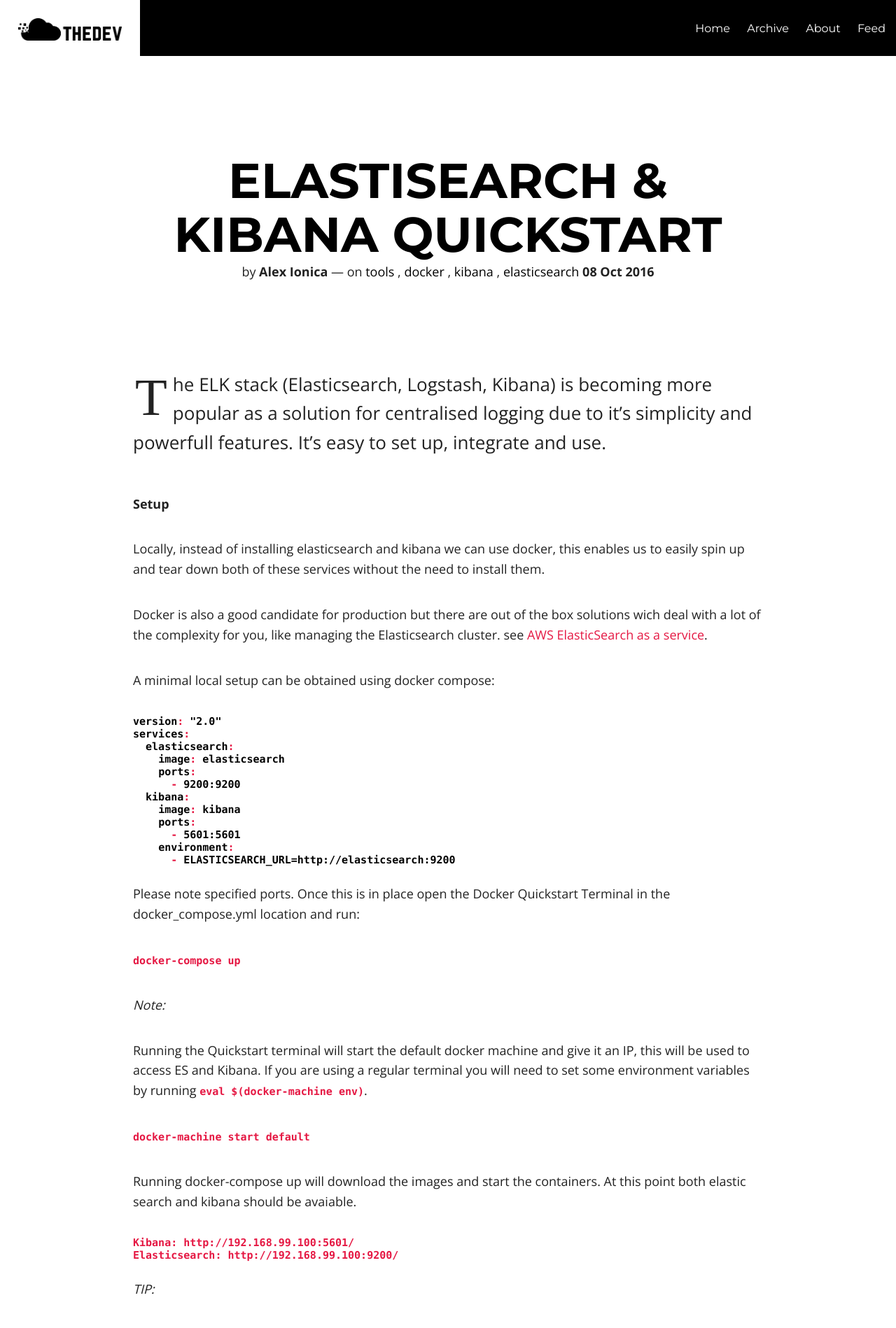
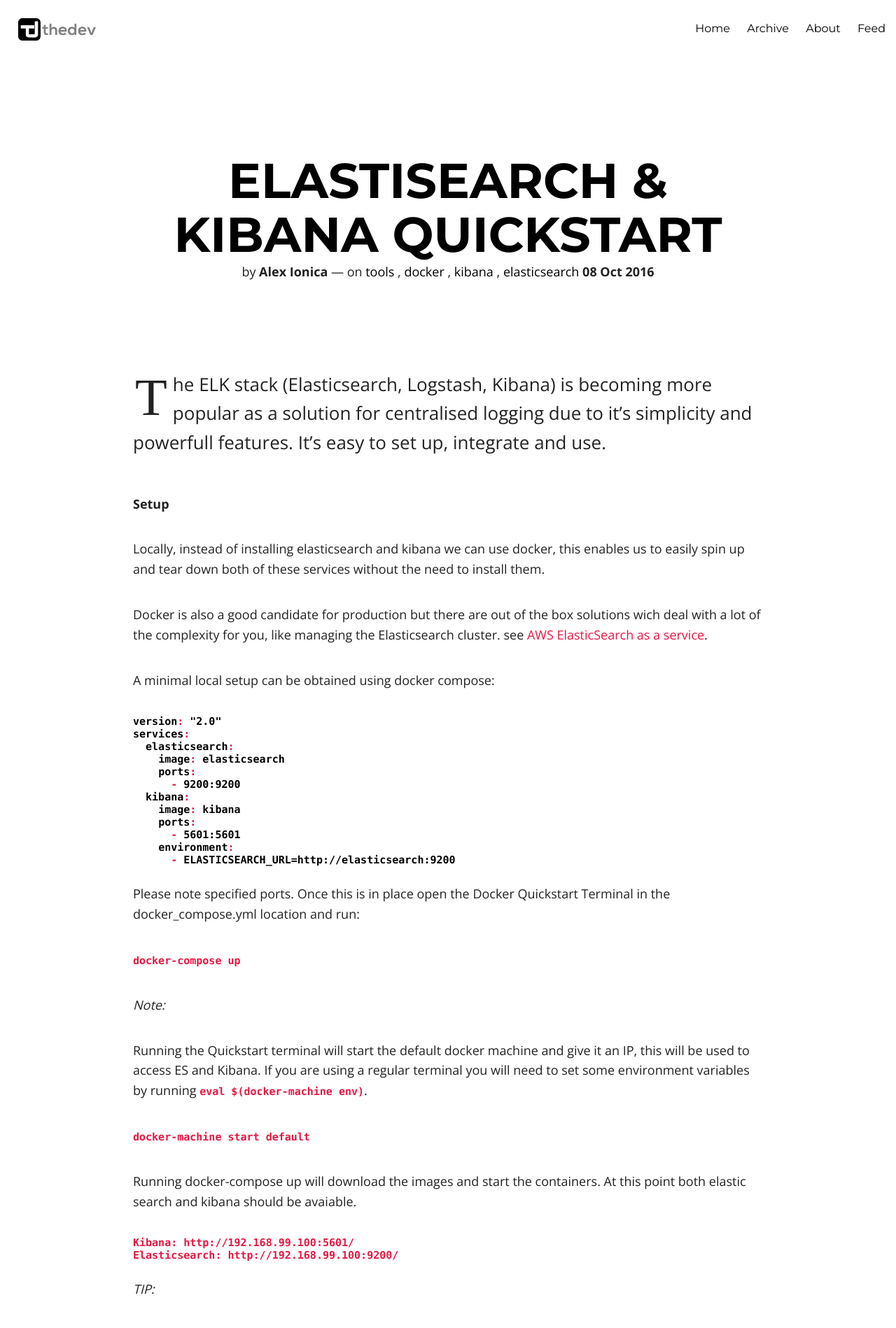
Before and after one commit to thedev/hipster-jekyll-blog, a Jekyll site: the page built from _posts/2016-10-08--net-elastisearch-kibana-quickstart.md, in a window 1280 px wide. Shown: the top 1898 px of the page at 70% size. Built offline with Jekyll 4.4.1, drawn with Linux system fonts in a browser that asks for light colours; nearby versions of some CDN libraries; comment, search, counter and statistics services are not loaded.

Commit message:
tweak theme & logo

```diff
--- a/_posts/2016-10-08--net-elastisearch-kibana-quickstart.md
+++ b/_posts/2016-10-08--net-elastisearch-kibana-quickstart.md
@@ -20,7 +20,7 @@
 
 A minimal local setup can be obtained using docker compose:
 
-{% highlight yml %}
+{% highlight yaml %}
 
 version: "2.0"
 services:
--- a/assets/css/post.css
+++ b/assets/css/post.css
@@ -39,14 +39,14 @@
   /* -------------------------- */
   /* Delays */ }
   .post-template .notepad-blog-menu .notepad-mobile-menu a {
-    color: white; }
+    color: black; }
     .post-template .notepad-blog-menu .notepad-mobile-menu a:hover {
-      color: white; }
+      color: black; }
   @media only screen and (min-width: 40.063em) {
     .post-template .notepad-blog-menu ul li a {
-      color: white; }
+      color: black; }
       .post-template .notepad-blog-menu ul li a:hover {
-        border-bottom: 0.1875rem solid white; } }
+        border-bottom: 0.1875rem solid black; } }
   .post-template .notepad-post-header {
     position: relative;
     margin: 0 auto;
@@ -55,8 +55,8 @@
     .post-template .notepad-post-header .notepad-post-menu-header {
       width: 100%;
       height: 5rem;
-      background-color: black;
-      color: white;
+      background-color: white;
+      color: black;
       position: absolute;
       top: 0;
       left: 0;
@@ -374,8 +374,8 @@
 .notepad-post-menu-header-simple {
   width: 100%;
   height: 5rem;
-  background-color: black;
-  color: white;
+  background-color: white;
+  color: black;
   position: relative;
   z-index: 9999; }
   .notepad-page-menu-header .notepad-blog-logo,
```
Also changed, not shown: images/cloud-logo.png (added), images/logo.png, images/td.png (deleted).
